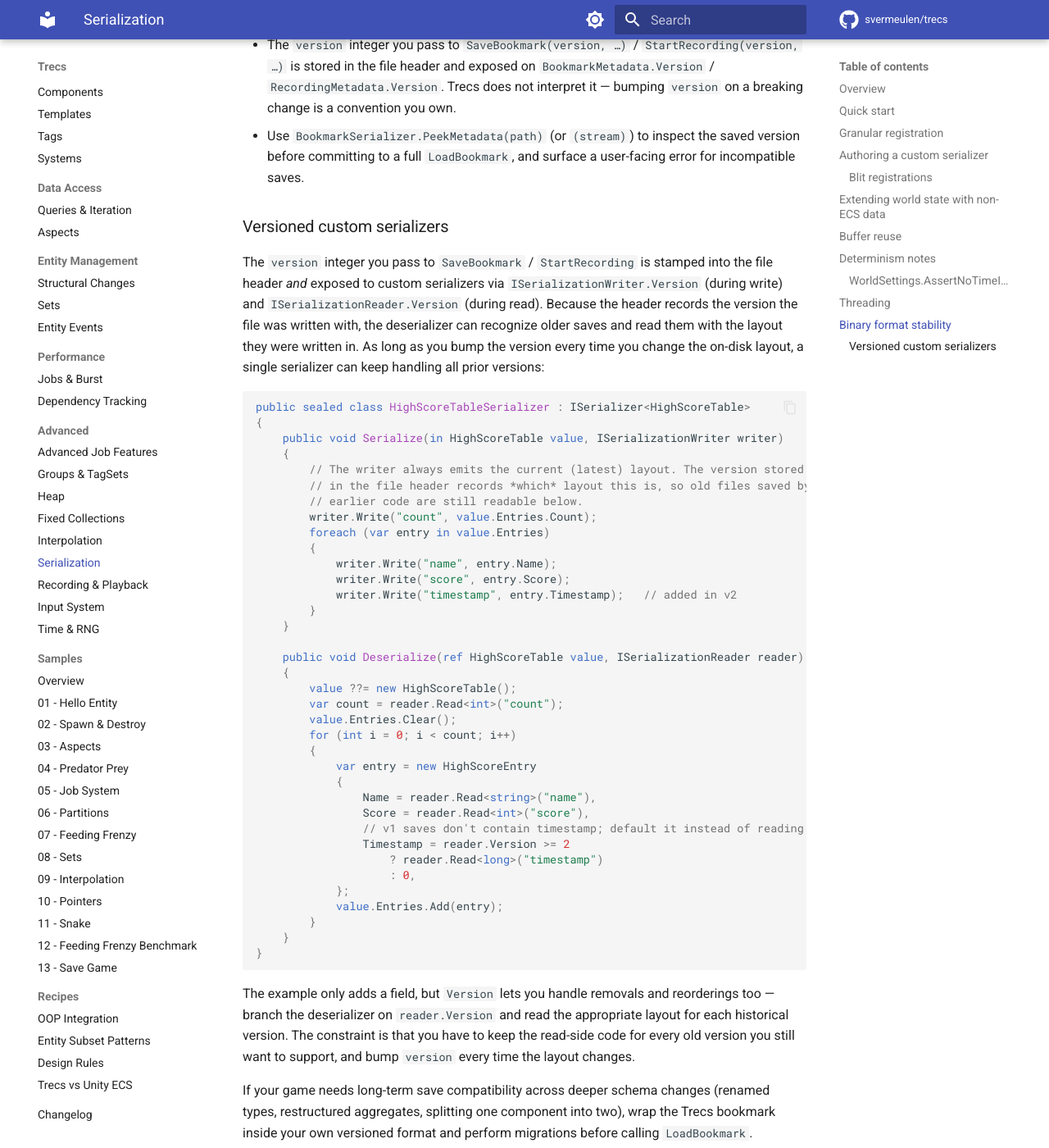
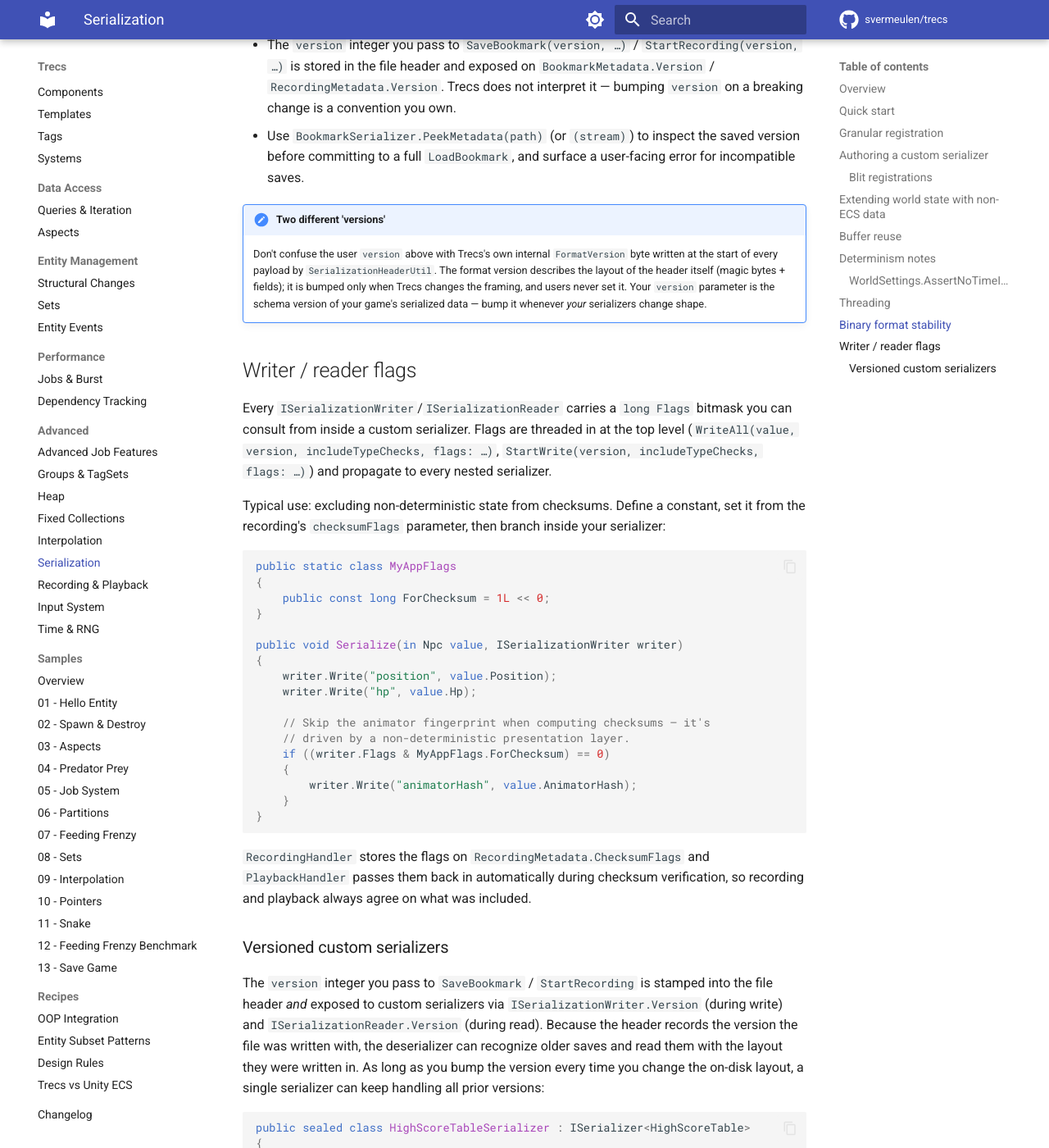
Before and after one commit to svermeulen/trecs, an MkDocs documentation site: the page built from docs/advanced/serialization.md, in a window 1280 px wide and 1400 px high, scrolled down 4818 px. Shown: the whole window at 82% size. Built offline with MkDocs 1.6.1 and Material for MkDocs 9.7.7, drawn with Linux system fonts in a browser that asks for light colours; comment, search, counter and statistics services are not loaded.

Commit message:
Refresh serialization docs against the current API
recording-and-playback.md:
- BookmarkMetadata field list: drop phantom NumConnections, add Version
- RecordingMetadata field list: add Version and ChecksumFlags
- StartRecording example: surface optional checksumFlags with a note
  explaining when to set it
- LoadInitialState example: drop nonexistent version: argument (real
  signature is (path, uint? expectedInitialChecksum))
- PeekMetadata paragraph: mention the RecordingHandler overloads, not
  just BookmarkSerializer
- PlaybackState section: document PlaybackHandler.PlaybackMetadata

serialization.md:
- Binary format stability: distinguish internal FormatVersion (header
  layout version owned by Trecs) from user version (schema version owned
  by the caller)
- New 'Writer / reader flags' section explaining the long bitmask on
  ISerializationWriter/Reader, how to thread it through WriteAll /
  StartWrite, and how it ties into RecordingMetadata.ChecksumFlags

Co-Authored-By: Claude Opus 4.7 (1M context) <noreply@anthropic.com>

````diff
--- a/docs/advanced/serialization.md
+++ b/docs/advanced/serialization.md
@@ -193,6 +193,52 @@ The binary layout is **version-sensitive** and not forward-compatible:
   the saved version before committing to a full `LoadBookmark`, and
   surface a user-facing error for incompatible saves.
 
+!!! note "Two different 'versions'"
+    Don't confuse the user `version` above with Trecs's own internal
+    `FormatVersion` byte written at the start of every payload by
+    `SerializationHeaderUtil`. The format version describes the layout
+    of the header itself (magic bytes + fields); it is bumped only when
+    Trecs changes the framing, and users never set it. Your
+    `version` parameter is the schema version of your game's serialized
+    data — bump it whenever *your* serializers change shape.
+
+## Writer / reader flags
+
+Every `ISerializationWriter`/`ISerializationReader` carries a `long Flags`
+bitmask you can consult from inside a custom serializer. Flags are
+threaded in at the top level (`WriteAll(value, version, includeTypeChecks,
+flags: …)`, `StartWrite(version, includeTypeChecks, flags: …)`) and
+propagate to every nested serializer.
+
+Typical use: excluding non-deterministic state from checksums. Define a
+constant, set it from the recording's `checksumFlags` parameter, then
+branch inside your serializer:
+
+```csharp
+public static class MyAppFlags
+{
+    public const long ForChecksum = 1L << 0;
+}
+
+public void Serialize(in Npc value, ISerializationWriter writer)
+{
+    writer.Write("position", value.Position);
+    writer.Write("hp", value.Hp);
+
+    // Skip the animator fingerprint when computing checksums — it's
+    // driven by a non-deterministic presentation layer.
+    if ((writer.Flags & MyAppFlags.ForChecksum) == 0)
+    {
+        writer.Write("animatorHash", value.AnimatorHash);
+    }
+}
+```
+
+`RecordingHandler` stores the flags on `RecordingMetadata.ChecksumFlags`
+and `PlaybackHandler` passes them back in automatically during checksum
+verification, so recording and playback always agree on what was
+included.
+
 ### Versioned custom serializers
 
 The `version` integer you pass to `SaveBookmark` / `StartRecording` is stamped into the file header *and* exposed to custom serializers via `ISerializationWriter.Version` (during write) and `ISerializationReader.Version` (during read). Because the header records the version the file was written with, the deserializer can recognize older saves and read them with the layout they were written in. As long as you bump the version every time you change the on-disk layout, a single serializer can keep handling all prior versions:
````
Also changed, not shown: docs/advanced/recording-and-playback.md (+20 -6 lines).
